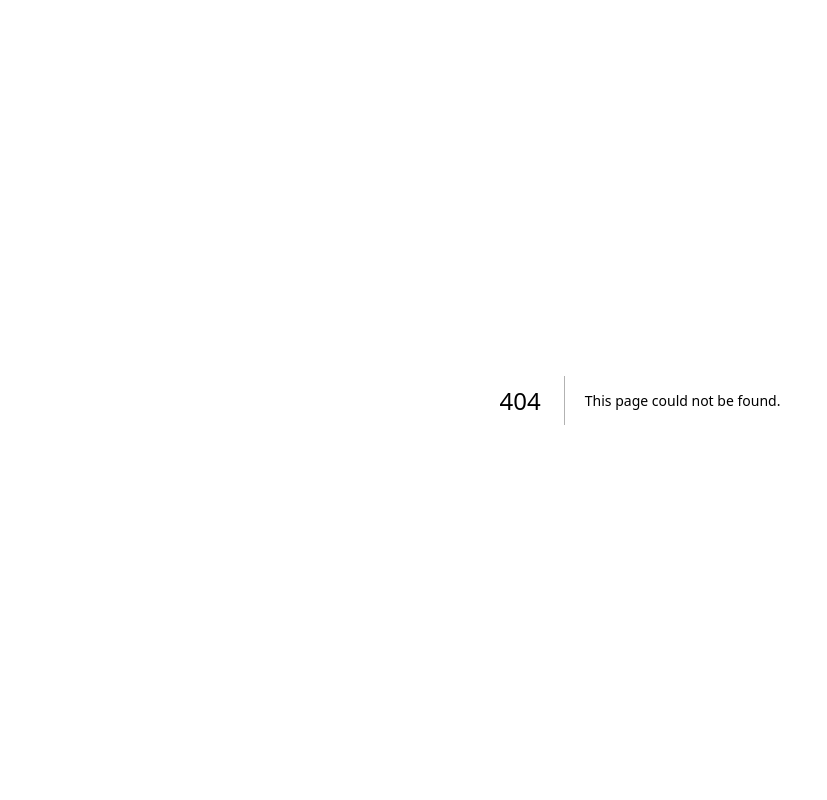
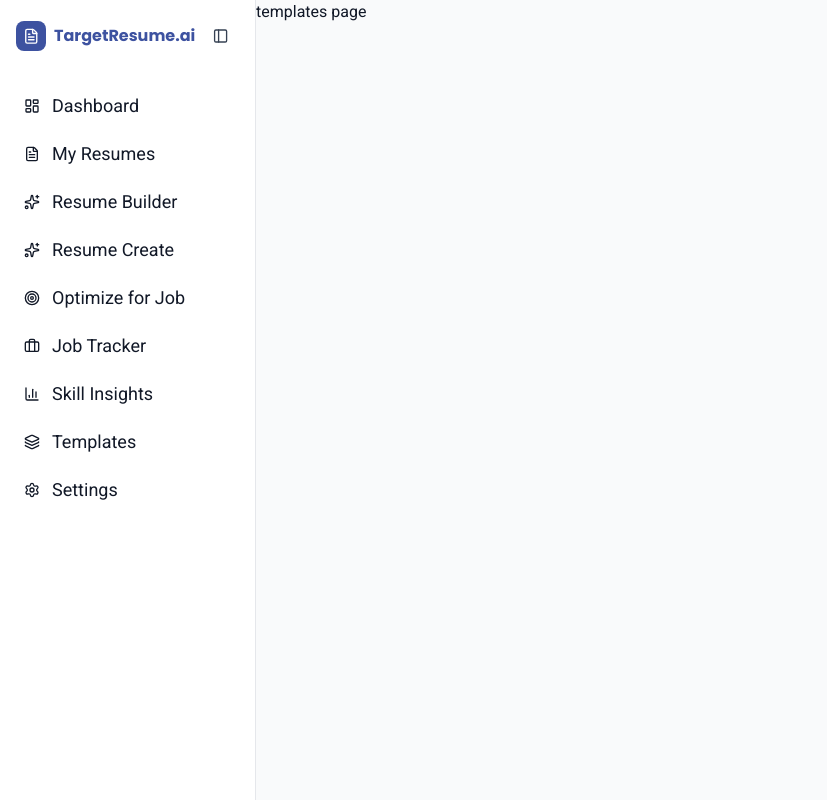
Before and after one commit to m2m-dilshad/target-resume-fe, a Next.js app: page /app/templates in a window 1280 px wide. Before the commit this address had no page. Shown: the whole page, without its empty margins (0-827 px from the left). Built offline with nearby package versions, Linux system fonts and the light colour scheme; a web font is replaced by a local one.

Commit message:
feat: updated resume form

```diff
--- /dev/null
+++ b/src/app/app/templates/page.tsx
@@ -0,0 +1,133 @@
+// 'use client';
+// import Button from '@/components/ui/Button';
+// import Heading from '@/components/ui/Heading';
+// import Typography from '@/components/ui/Typography';
+// import { useMemo, useState } from 'react';
+// import { Template, FilterState, FilterCategory } from '../_constants/templates.types';
+// import { ChevronDown, X } from 'lucide-react';
+// const templateList: Template[] = [
+//     {
+//         id: 1,
+//         name: 'Modern Pro',
+//         structure: 'Chronological',
+//         design: 'Modern',
+//         layout: 'Two Column',
+//     },
+//     {
+//         id: 2,
+//         name: 'Classic Professional',
+//         structure: 'Chronological',
+//         design: 'Professional',
+//         layout: 'One Column',
+//     },
+//     {
+//         id: 3,
+//         name: 'Creative Edge',
+//         structure: 'Combination',
+//         design: 'Creative',
+//         layout: 'Mixed',
+//     },
+//     {
+//         id: 4,
+//         name: 'Minimal Simple',
+//         structure: 'Functional',
+//         design: 'Simple',
+//         layout: 'One Column',
+//     },
+//     {
+//         id: 5,
+//         name: 'Modern Compact',
+//         structure: 'Chronological',
+//         design: 'Modern',
+//         layout: 'Two Column',
+//     },
+// ];
+// const filterCategories: FilterCategory[] = ['structure', 'design', 'layout'];
+
+// export default function Templates() {
+//     const [filters, setFilters] = useState({
+//         structure: [],
+//         design: [],
+//         layout: [],
+//     });
+
+//     const toggleFilter = (category: FilterCategory, value: string) => {
+//         setFilters((prev) => {
+//             const list = prev[category];
+//             return {
+//                 ...prev,
+//                 [category]: list.includes(value)
+//                     ? list.filter((v) => v !== value)
+//                     : [...list, value],
+//             };
+//         });
+//     };
+//     const filteredTemplates = useMemo(() => {
+//         return templateList.filter((t) => {
+//             const structureMatch =
+//                 filters.structure.length === 0 ||
+//                 filters.structure.includes(t.structure);
+//             const designMatch =
+//                 filters.design.length === 0 || filters.design.includes(t.design);
+//             const layoutMatch =
+//                 filters.layout.length === 0 || filters.layout.includes(t.layout);
+//             return structureMatch && designMatch && layoutMatch;
+//         });
+//     }, [filters]);
+
+//     const activeFilterCount = filters.structure.length + filters.design.length + filters.layout.length;
+
+//     return (
+//         <div className="p-4">
+//             <div className="flex items-center justify-between mb-6">
+//                 <div>
+//                     <Heading variant="h5" className="text-primary mb-2">
+//                         Templates Library
+//                     </Heading>
+//                     <Typography variant="span" size='xs' className="text-muted-foreground">
+//                         Pick a layout that best showcases your career path
+//                     </Typography>
+//                 </div>
+
+//                 <Button size="base" className='w-full max-w-xs' >
+//                     Suggest Template
+//                 </Button>
+//             </div>
+//             <div className='sticky top-0 z-20 mb-10 border-y border-border bg-background/95 py-1'>
+//                 <div className='flex flex-wrap items-center gap-6'>
+//                     <div className='mr-4 flex items-center gap-2 border-r border-border pr-6 text-sm font-semibold'>
+//                         <Typography variant='span' className='flex h-5 w-5 items-center justify-center rounded-full bg-primary text-white'>
+//                             {activeFilterCount}
+//                         </Typography>
+//                         Filters
+//                     <div>
+//   {filterOptions[category].map((option) => (
+//     <label
+//       key={option}
+//       className={`hover:bg-muted flex cursor-pointer items-center justify-between rounded-lg px-3 py-2 text-sm transition-colors ${
+//         filters[category].includes(option)
+//           ? 'bg-primary font-semibold text-primary'
+//           : ''
+//       }`}
+//     >
+//       {option}
+
+//       <input
+//         type='checkbox'
+//         className='hidden'
+//         checked={filters[category].includes(option)}
+//         onChange={() => toggleFilter(category, option)}
+//       />
+
+//       {filters[category].includes(option) && <X size={14} />}
+//     </label>
+//   ))}
+// </div>
+//                 </div>
+//             </div>
+//         </div>
+//     );
+// }
+export default function Templates() {
+  return <div>templates page</div>;
+}
```
